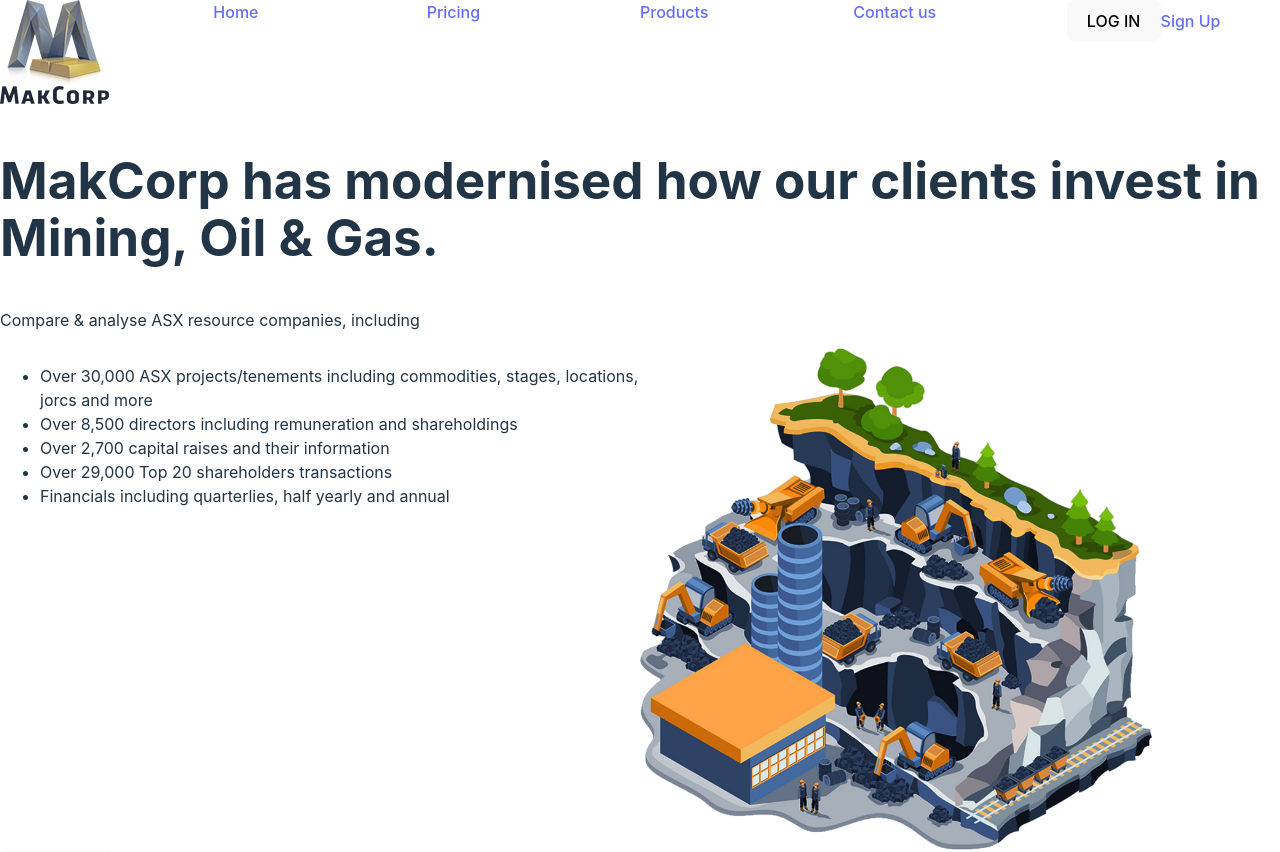
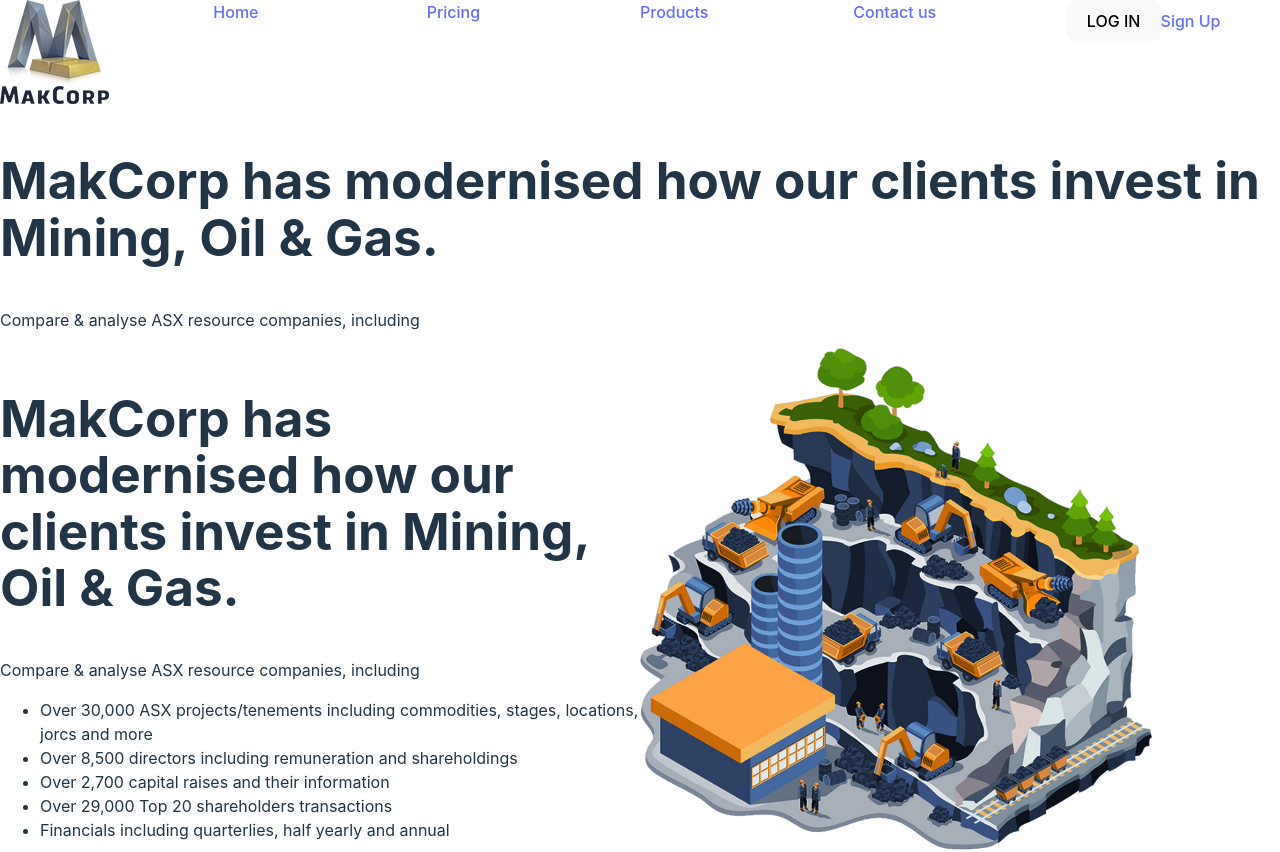
Before and after one commit to jayshah41/Puzzled, a React (Vite) app: page / in a window 1280 px wide. Shown: the top 852 px of the page. Built offline with nearby package versions, Linux system fonts and the light colour scheme.

Commit message:
Add header and description to HeroContainer component

```diff
--- a/src/components/HeroContainer.jsx
+++ b/src/components/HeroContainer.jsx
@@ -5,6 +5,9 @@
 const HeroContainer = () => {
   return (
     <div className="two-card-container">
+      <div>
+        <h1>MakCorp has modernised how our clients invest in Mining, Oil & Gas.</h1>
+                <p>Compare & analyse ASX resource companies, including</p>
         <ul>
           <li>Over 30,000 ASX projects/tenements including commodities, stages, locations, jorcs and more</li>
           <li>Over 8,500 directors including remuneration and shareholdings</li>
@@ -12,7 +15,8 @@
           <li>Over 29,000 Top 20 shareholders transactions</li>
           <li>Financials including quarterlies, half yearly and annual</li>
         </ul>
-        <img src={hero} style={{ width: '40vw' }}></img>
+      </div>
+      <img src={hero} style={{ width: '40vw' }}></img>
     </div>
   )
 }
```
